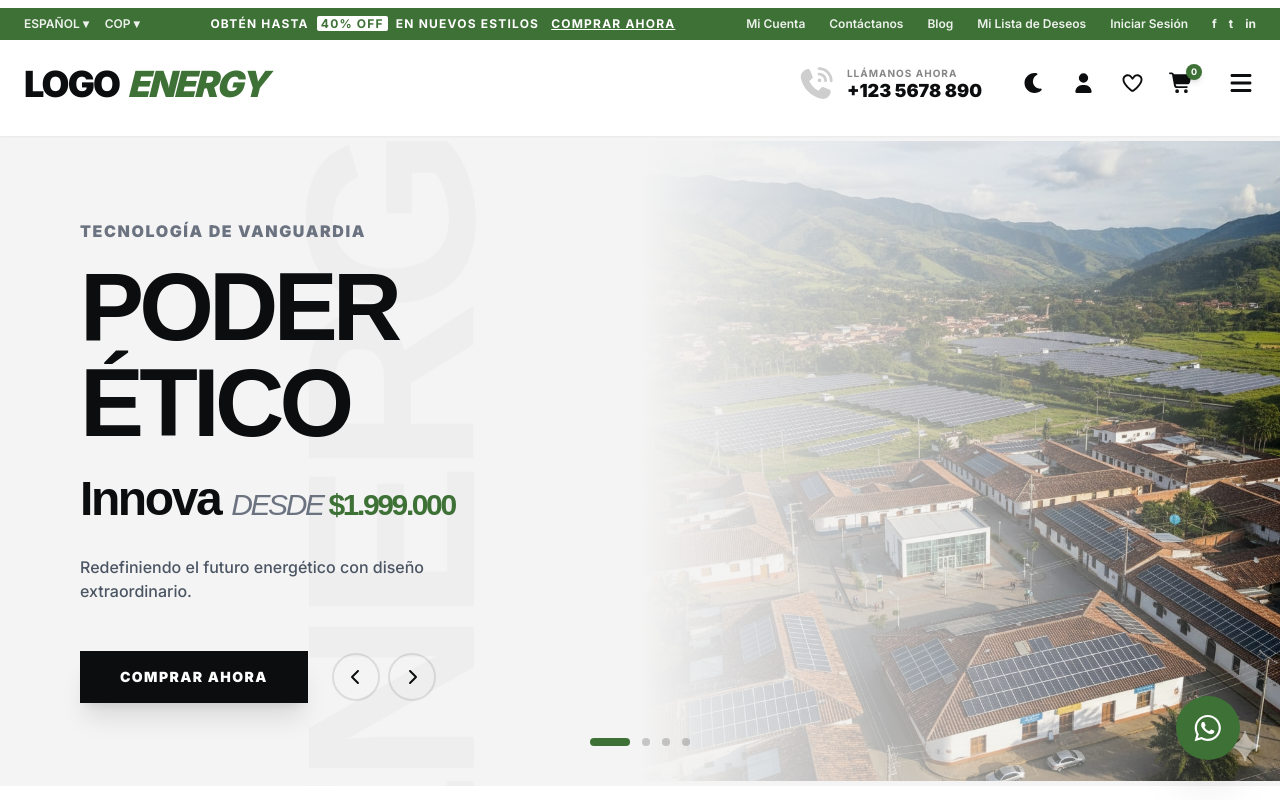
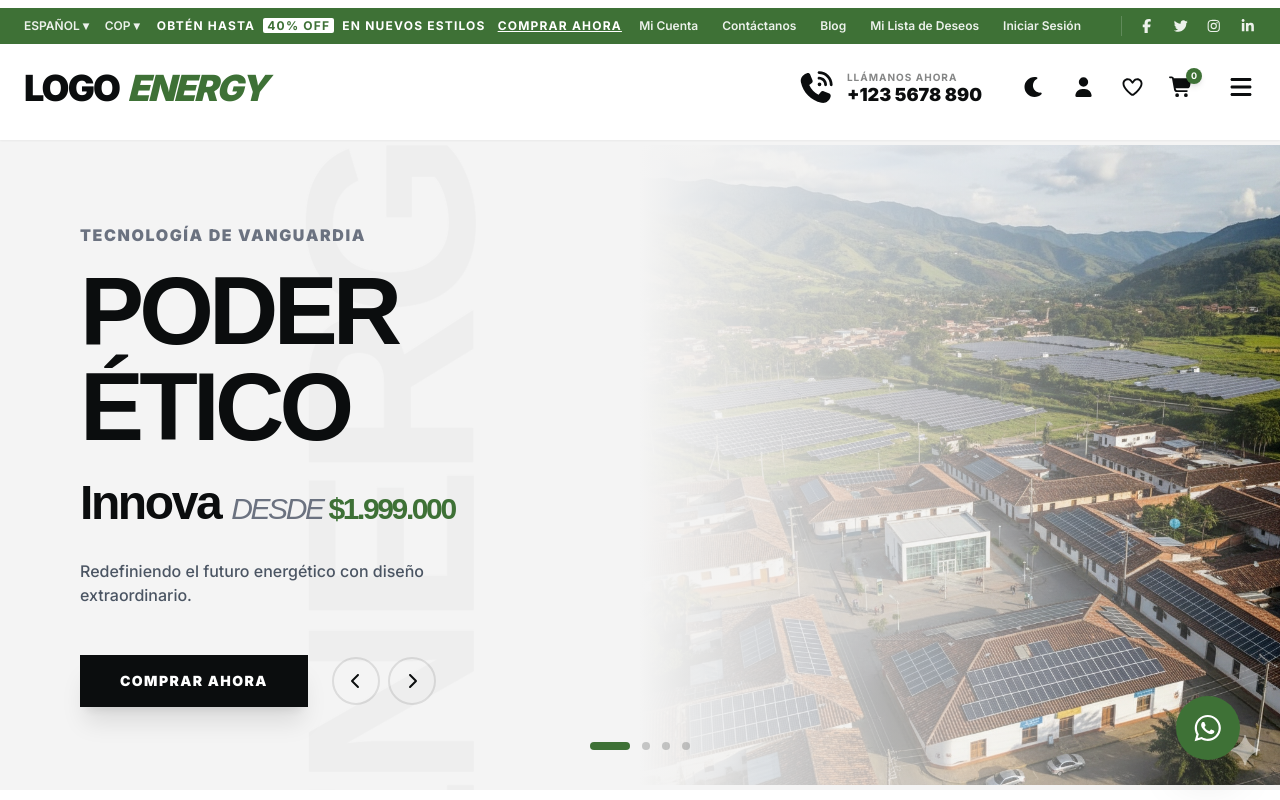
Before and after one commit to checho420/logo-energy, a React (Vite) app: page / in a window 1280 px wide. Shown: the top 800 px of the page. Built offline with nearby package versions, Linux system fonts and the light colour scheme.

Commit message:
feat: implement responsive Navbar component with theme toggling and cart integration

```diff
--- a/src/components/Navbar.jsx
+++ b/src/components/Navbar.jsx
@@ -10,6 +10,7 @@ import {
     faHome, faStore, faCrown, faTag, faPhoneVolume, faSun, faMoon
 } from '@fortawesome/free-solid-svg-icons';
 import { faHeart } from '@fortawesome/free-regular-svg-icons';
+import { faFacebookF, faTwitter, faInstagram, faLinkedinIn } from '@fortawesome/free-brands-svg-icons';
 import { motion, AnimatePresence } from 'framer-motion';
 
 const Navbar = () => {
@@ -21,6 +22,7 @@ const Navbar = () => {
     const [scrolled, setScrolled] = useState(false);
     const navigate = useNavigate();
     const location = useLocation();
+    const currentIconColor = theme === 'dark' ? '#FFFFFF' : '#0B0D0E';
 
     useEffect(() => {
         const handleScroll = () => {
@@ -51,7 +53,7 @@ const Navbar = () => {
 
     return (
         <>
-        <header className={`w-full sticky top-0 z-50 transition-all duration-300 ${
+        <header key={theme} className={`w-full sticky top-0 z-50 transition-all duration-300 ${
             scrolled
                 ? 'bg-white/70 dark:bg-[#1A1D1E]/70 backdrop-blur-md shadow-md py-0'
                 : 'bg-white dark:bg-[#1A1D1E] shadow-sm py-2'
@@ -65,17 +67,21 @@ const Navbar = () => {
                 <div className="flex-1 text-center font-bold tracking-widest uppercase">
                     OBTÉN HASTA <span className="bg-white text-brand-green px-1 mx-1 rounded-sm">40% OFF</span> EN NUEVOS ESTILOS <Link to="/sale" className="underline ml-2 hover:text-brand-charcoal transition-colors">COMPRAR AHORA</Link>
                 </div>
-                <div className="hidden xl:flex gap-6 font-semibold opacity-90">
-                    <Link to="#" className="hover:text-brand-charcoal transition-colors">Mi Cuenta</Link>
-                    <Link to="#" className="hover:text-brand-charcoal transition-colors">Contáctanos</Link>
-                    <Link to="#" className="hover:text-brand-charcoal transition-colors">Blog</Link>
-                    <Link to="#" className="hover:text-brand-charcoal transition-colors">Mi Lista de Deseos</Link>
-                    <button onClick={() => setIsLoginOpen(true)} className="hover:text-brand-charcoal transition-colors">Iniciar Sesión</button>
-                    <div className="flex gap-3">
-                        {/* Social Icons Placeholder */}
-                        <span className="font-bold">f</span>
-                        <span className="font-bold">t</span>
-                        <span className="font-bold">in</span>
+                <div className="hidden xl:flex gap-6 font-semibold opacity-90 items-center">
+                    {['Mi Cuenta', 'Contáctanos', 'Blog', 'Mi Lista de Deseos'].map((text) => (
+                        <Link key={text} to="#" className="hover:text-brand-charcoal transition-colors hover:scale-105 transform inline-block">{text}</Link>
+                    ))}
+                    <button onClick={() => setIsLoginOpen(true)} className="hover:text-brand-charcoal transition-colors hover:scale-105 transform">Iniciar Sesión</button>
+                    <div className="flex gap-4 ml-4 border-l border-white/20 pl-4">
+                        {[faFacebookF, faTwitter, faInstagram, faLinkedinIn].map((icon, idx) => (
+                            <motion.button
+                                key={idx}
+                                whileHover={{ scale: 1.3, color: '#3E7136', rotate: 10 }}
+                                className="text-sm outline-none"
+                            >
+                                <FontAwesomeIcon icon={icon} />
+                            </motion.button>
+                        ))}
                     </div>
                 </div>
             </div>
@@ -92,34 +98,72 @@ const Navbar = () => {
                 {/* Contact & Icons */}
                 <div className="flex flex-1 justify-end items-center gap-6 lg:gap-10">
                     <div className="hidden lg:flex items-center gap-3">
-                        <FontAwesomeIcon icon={faPhoneVolume} className="text-3xl text-brand-charcoal/20 dark:text-brand-cream/20" />
+                        <FontAwesomeIcon icon={faPhoneVolume} className="text-3xl text-brand-charcoal dark:text-white" />
                         <div className="flex flex-col">
-                            <span className="text-[10px] text-brand-charcoal/50 dark:text-brand-cream/50 font-bold uppercase tracking-widest leading-none mb-1">Llámanos Ahora</span>
-                            <span className="font-black text-brand-charcoal dark:text-brand-cream text-lg leading-none">+123 5678 890</span>
+                            <span className="text-[10px] text-brand-charcoal/50 dark:text-white/50 font-bold uppercase tracking-widest leading-none mb-1">Llámanos Ahora</span>
+                            <span className="font-black text-brand-charcoal dark:text-white text-lg leading-none">+123 5678 890</span>
                         </div>
                     </div>
 
-                    <div className="flex items-center gap-6 text-brand-charcoal dark:text-brand-cream">
-                        <button onClick={toggleTheme} className="hover:text-brand-green transition-colors hidden md:block">
+                    <div className="flex items-center gap-6 text-brand-charcoal dark:text-white">
+                        {/* Theme Toggle */}
+                        <motion.button
+                            onClick={toggleTheme}
+                            animate={{ color: currentIconColor }}
+                            whileHover={{ scale: 1.2, rotate: 180, color: '#3E7136' }}
+                            whileTap={{ scale: 0.9 }}
+                            className="transition-colors hidden md:block outline-none"
+                        >
                             <FontAwesomeIcon icon={theme === 'dark' ? faSun : faMoon} className="text-xl" />
-                        </button>
-                        <button onClick={() => setIsLoginOpen(true)} className="hover:text-brand-green transition-colors hidden md:block">
+                        </motion.button>
+
+                        {/* User Icon */}
+                        <motion.button
+                            onClick={() => setIsLoginOpen(true)}
+                            animate={{ color: currentIconColor }}
+                            whileHover={{ scale: 1.2, color: '#3E7136' }}
+                            whileTap={{ scale: 0.9 }}
+                            className="transition-colors hidden md:block outline-none"
+                        >
                             <FontAwesomeIcon icon={faUser} className="text-xl" />
-                        </button>
-                        <button className="hover:text-brand-green transition-colors hidden md:block relative">
+                        </motion.button>
+
+                        {/* Wishlist Icon */}
+                        <motion.button
+                            animate={{ color: currentIconColor === '#FFFFFF' ? '#FFFFFF' : currentIconColor }}
+                            whileHover={{ scale: 1.2, color: '#D31A20' }}
+                            whileTap={{ scale: 0.9 }}
+                            className="transition-colors hidden md:block relative outline-none"
+                        >
                             <FontAwesomeIcon icon={faHeart} className="text-xl" />
-                        </button>
-                        <button onClick={toggleCart} className="hover:text-brand-green transition-colors relative flex items-center">
+                        </motion.button>
+
+                        {/* Cart Icon */}
+                        <motion.button
+                            onClick={toggleCart}
+                            animate={{ color: currentIconColor }}
+                            whileHover={{ scale: 1.1, rotate: -10, color: '#3E7136' }}
+                            whileTap={{ scale: 0.9 }}
+                            className="transition-colors relative flex items-center outline-none"
+                        >
                             <div className="relative">
                                 <FontAwesomeIcon icon={faShoppingCart} className="text-xl" />
                                 <span className="absolute -top-2 -right-2 bg-brand-green text-white text-[9px] w-4 h-4 flex items-center justify-center rounded-full font-bold shadow-md">
                                     {itemCount}
                                 </span>
                             </div>
-                        </button>
-                        <button onClick={() => setIsMenuOpen(true)} className="text-2xl hover:text-brand-green ml-2">
+                        </motion.button>
+
+                        {/* Hamburger Icon */}
+                        <motion.button
+                            onClick={() => setIsMenuOpen(true)}
+                            animate={{ color: currentIconColor }}
+                            whileHover={{ scale: 1.1, x: 5, color: '#3E7136' }}
+                            whileTap={{ scale: 0.9 }}
+                            className="text-2xl ml-2 outline-none"
+                        >
                             <FontAwesomeIcon icon={faBars} />
-                        </button>
+                        </motion.button>
                     </div>
                 </div>
             </div>
@@ -154,6 +198,7 @@ const Navbar = () => {
                         className="fixed inset-0 bg-black/50 z-[400]"
                     />
                     <motion.div
+                        key={theme}
                         initial={{ x: '-100%' }}
                         animate={{ x: 0 }}
                         exit={{ x: '-100%' }}
@@ -163,9 +208,15 @@ const Navbar = () => {
                         <div className="p-6 flex justify-between items-center border-b border-gray-100 dark:border-white/10">
                             <span className="text-2xl font-black italic text-brand-charcoal dark:text-white">Menú</span>
                             <div className="flex items-center gap-6">
-                                <button onClick={toggleTheme} className="text-2xl text-brand-charcoal dark:text-brand-cream hover:text-brand-green transition-colors">
+                                <motion.button
+                                    onClick={toggleTheme}
+                                    animate={{ color: currentIconColor }}
+                                    whileHover={{ scale: 1.2, rotate: 180, color: '#3E7136' }}
+                                    whileTap={{ scale: 0.9 }}
+                                    className="text-2xl outline-none"
+                                >
                                     <FontAwesomeIcon icon={theme === 'dark' ? faSun : faMoon} />
-                                </button>
+                                </motion.button>
                                 <button
                                     onClick={() => setIsMenuOpen(false)}
                                     className="group p-2 transition-all outline-none"
@@ -183,9 +234,15 @@ const Navbar = () => {
                                     key={item.path}
                                     to={item.path}
                                     onClick={() => setIsMenuOpen(false)}
-                                    className="px-6 py-4 border-b border-gray-50 dark:border-white/5 text-sm font-bold uppercase text-brand-charcoal dark:text-brand-cream hover:text-brand-green flex items-center justify-between"
+                                    className="px-6 py-4 border-b border-gray-50 dark:border-white/5 text-sm font-bold uppercase text-brand-charcoal dark:text-brand-cream hover:text-brand-green flex items-center justify-between group transition-all"
                                 >
-                                    {item.label}
+                                    <motion.span
+                                        whileHover={{ x: 10 }}
+                                        transition={{ type: 'spring', stiffness: 300 }}
+                                    >
+                                        {item.label}
+                                    </motion.span>
+                                    <FontAwesomeIcon icon={faBars} className="opacity-0 group-hover:opacity-100 transition-opacity text-[10px]" />
                                 </Link>
                             ))}
                         </div>
```
